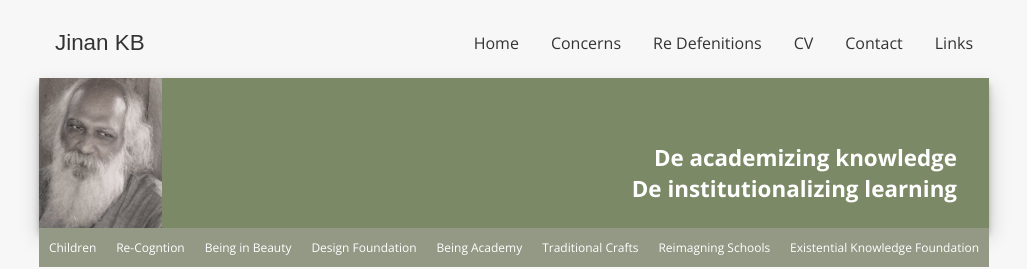
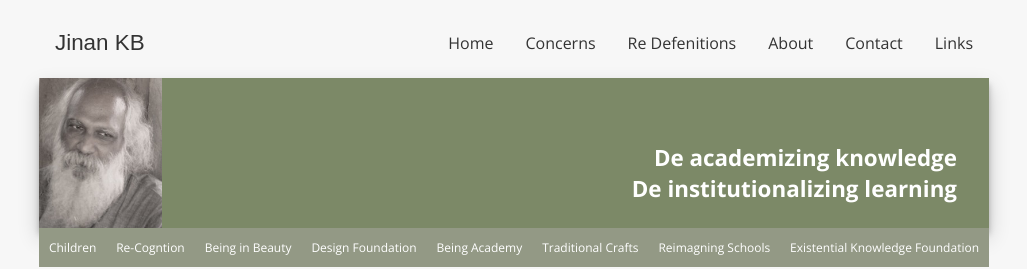
Before and after one commit to jinankb/jinankb.github.io, a Jekyll site: the page built from index.html, in a window 1280 px wide. Shown: the top 269 px of the page, without its empty margins (126-1153 px from the left). Built offline with Jekyll 4.4.1, drawn with Linux system fonts in a browser that asks for light colours; the list of posts is cut into pages by our own code.

Commit message:
Layout Revision

```diff
--- a/_includes/nav.html
+++ b/_includes/nav.html
@@ -5,7 +5,7 @@
             <li><a href="{{site.url}}">Home</a></li>
             <li><a href="{{site.url}}/concerns">Concerns</a></li>
             <li><a href="{{site.url}}/redefenitions">Re Defenitions</a></li>
-            <li><a href="{{site.url}}/cv">CV</a></li>
+            <li><a href="{{site.url}}/cv">About</a></li>
             <li><a href="{{site.url}}/contact">Contact</a></li>
             <li><a href="{{site.url}}/links">Links</a></li>
         </ul>
--- a/css/style.css
+++ b/css/style.css
@@ -325,7 +325,7 @@
   flex-direction: column;
   width: 100%;
   padding: 1rem 3rem 1rem 1rem;
-  color: #7288a2;
+  color: #555;
   font-size: .9rem;
   font-weight: 400;
   text-transform: uppercase;
--- a/links.html
+++ b/links.html
@@ -1,6 +1,6 @@
 ---
 layout: default
-banner: 'Text misleads, digital distorts,<br>World Awakens'
+banner: 'Text misleads, Digital distorts,<br>World Awakens'
 ---
 <div class="container">
 
```
